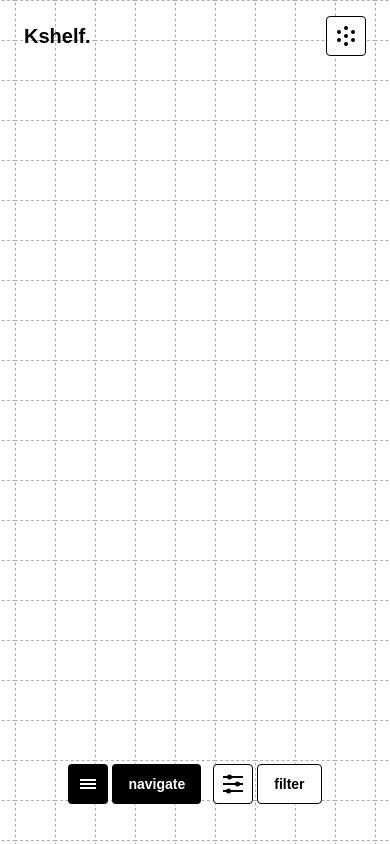
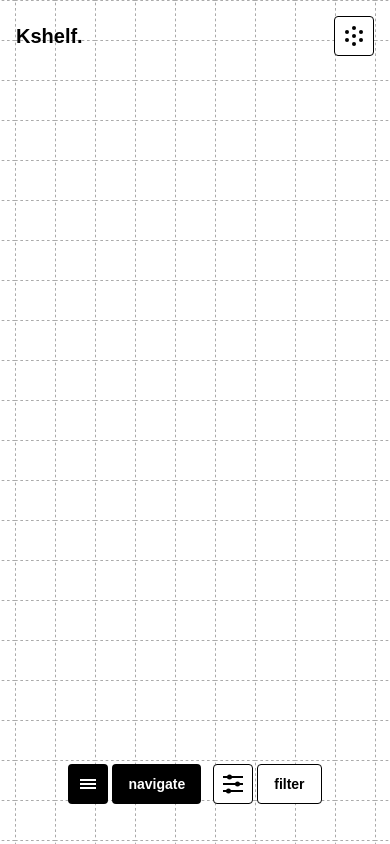
Before and after one commit to kshitijkumarcio/me.books, a Next.js app: page / in a window 390 px wide. Shown: the top 844 px of the page. Built offline with nearby package versions, Linux system fonts and the light colour scheme; a web font is replaced by a local one.

Commit message:
testing: mobile responsiveness [deploy]

```diff
--- a/components/overlay-navigators.tsx
+++ b/components/overlay-navigators.tsx
@@ -61,7 +61,7 @@ const OverlayNavigators = () => {
   };
 
   return (
-    <div className="fixed top-0 left-0 z-999 flex h-svh w-full flex-col justify-between px-6 pt-4 pb-10">
+    <div className="fixed top-0 left-0 z-999 flex h-dvh w-full flex-col justify-between lg:px-6 px-4 pt-4 pb-10">
       {/* top bar */}
       <div className="flex items-center justify-between">
         <div className="">
```
